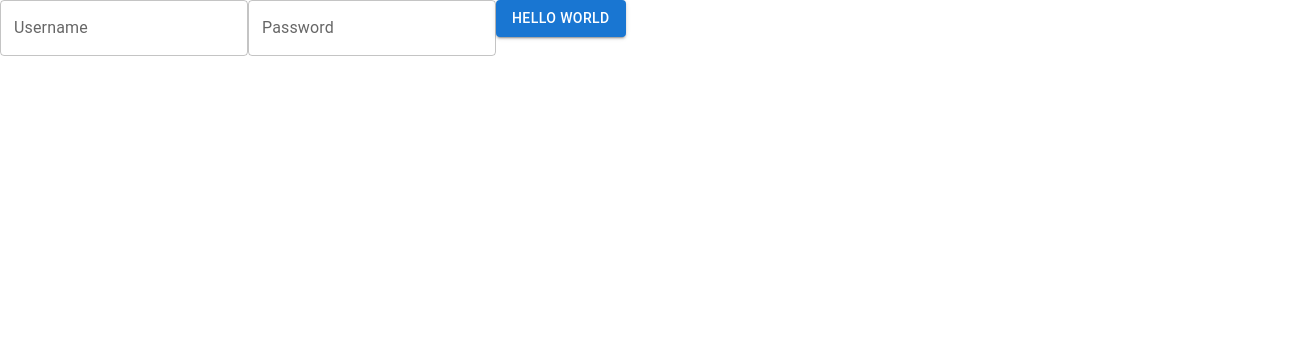
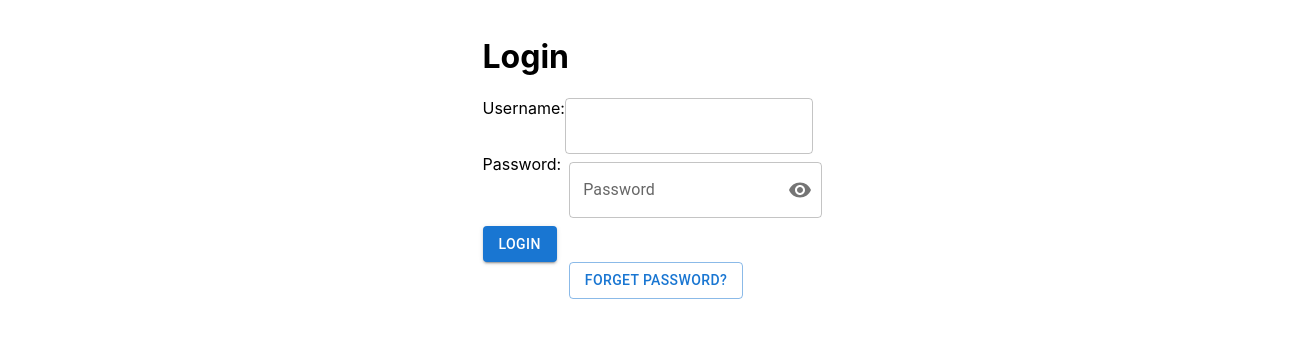
Before and after one commit to xtemplate24/SEED-2023, a React (Create React App) app in the folder frontend/: page /login in a window 1280 px wide. Shown: the top 338 px of the page, 1312 px wide, since content can reach past the window. Built offline with nearby package versions, Linux system fonts and the light colour scheme.

Commit message:
Update Login.js

```diff
--- a/frontend/src/pages/Login.js
+++ b/frontend/src/pages/Login.js
@@ -1,14 +1,172 @@
-import { TextField, Button } from "@mui/material";
+import * as React from "react";
+import {
+  TextField,
+  Button,
+  Box,
+  FormControl,
+  InputLabel,
+  OutlinedInput,
+  InputAdornment,
+  IconButton,
+  Dialog,
+  DialogTitle,
+  DialogContent,
+  DialogActions,
+  DialogContentText,
+} from "@mui/material";
+import Visibility from "@mui/icons-material/Visibility";
+import VisibilityOff from "@mui/icons-material/VisibilityOff";
+import { useForm, Controller } from "react-hook-form";
 
 const Login = () => {
+  const { handleSubmit, control } = useForm({
+    defaultValues: {
+      username: "",
+      password: "",
+    },
+  });
+  const [open, setOpen] = React.useState(false);
+
+  const handleClickOpen = () => {
+    setOpen(true);
+  };
+
+  const handleClose = () => {
+    setOpen(false);
+  };
+  const Login = (data) => {
+    console.log(data);
+  };
+
+  const [showPassword, setShowPassword] = React.useState(false);
+
+  const handleClickShowPassword = () => setShowPassword((show) => !show);
+
+  const handleMouseDownPassword = (event) => {
+    event.preventDefault();
+  };
+
   return (
-    <div>
-      <TextField id="outlined-basic" label="Username" variant="outlined" />
+    <Box
+      sx={{
+        width: "100%",
+        flex: 1,
+        display: "flex",
+        flexDirection: "column",
+        alignItems: "center",
+        padding: 2,
+      }}
+    >
+      <form onSubmit={handleSubmit(Login)}>
+        <h1>Login</h1>
+        <div style={{ display: "flex" }}>
+          <label>Username:</label>
+          <Controller
+            name="username"
+            control={control}
+            defaultValue=""
+            render={({ field: { onChange, value }, fieldState: { error } }) => (
+              <TextField
+                variant="outlined"
+                value={value}
+                onChange={onChange}
+                error={!!error}
+                helperText={error ? error.message : null}
+                required={true}
+              />
+            )}
+            rules={{
+              required: "Username is required",
+            }}
+          />
+        </div>
+        <div>
+          <label>Password:</label>
+          <Controller
+            name="password"
+            control={control}
+            defaultValue=""
+            render={({ field: { onChange, value }, fieldState: { error } }) => (
+              <FormControl sx={{ m: 1, width: "25ch" }} variant="outlined">
+                <InputLabel htmlFor="outlined-adornment-password">
+                  Password
+                </InputLabel>
+                <OutlinedInput
+                  id="outlined-adornment-password"
+                  type={showPassword ? "text" : "password"}
+                  endAdornment={
+                    <InputAdornment position="end">
+                      <IconButton
+                        aria-label="toggle password visibility"
+                        onClick={handleClickShowPassword}
+                        onMouseDown={handleMouseDownPassword}
+                        edge="end"
+                      >
+                        {showPassword ? <VisibilityOff /> : <Visibility />}
+                      </IconButton>
+                    </InputAdornment>
+                  }
+                  label="Password"
+                />
+              </FormControl>
+            )}
+            rules={{
+              required: "Password is required",
+            }}
+          />
+        </div>
 
-      <TextField id="outlined-basic" label="Password" variant="outlined" />
+        <Button variant="contained" type="submit">
+          Login
+        </Button>
+      </form>
+      <div>
+        <Button variant="outlined" onClick={handleClickOpen}>
+          Forget Password?
+        </Button>
+        <Dialog open={open} onClose={handleClose}>
+          <DialogTitle>Forgot your password?</DialogTitle>
+          <DialogContent>
+            <DialogContentText>
+              Enter the email you use to sign in and we will send you an email
+              with the recovery instructions.
+            </DialogContentText>
 
-      <Button variant="contained">Hello World</Button>
-    </div>
+            <Controller
+              name="username"
+              control={control}
+              defaultValue=""
+              render={({
+                field: { onChange, value },
+                fieldState: { error },
+              }) => (
+                <TextField
+                  autoFocus
+                  margin="dense"
+                  id="name"
+                  label="Email Address"
+                  type="email"
+                  fullWidth
+                  variant="standard"
+                  value={value}
+                  onChange={onChange}
+                  error={!!error}
+                  helperText={error ? error.message : null}
+                  required={true}
+                />
+              )}
+              rules={{
+                required: "Username is required",
+              }}
+            />
+          </DialogContent>
+          <DialogActions>
+            <Button onClick={handleClose}>Cancel</Button>
+            <Button onClick={handleClose}>Send Email</Button>
+          </DialogActions>
+        </Dialog>
+      </div>
+    </Box>
   );
 };
 
```
